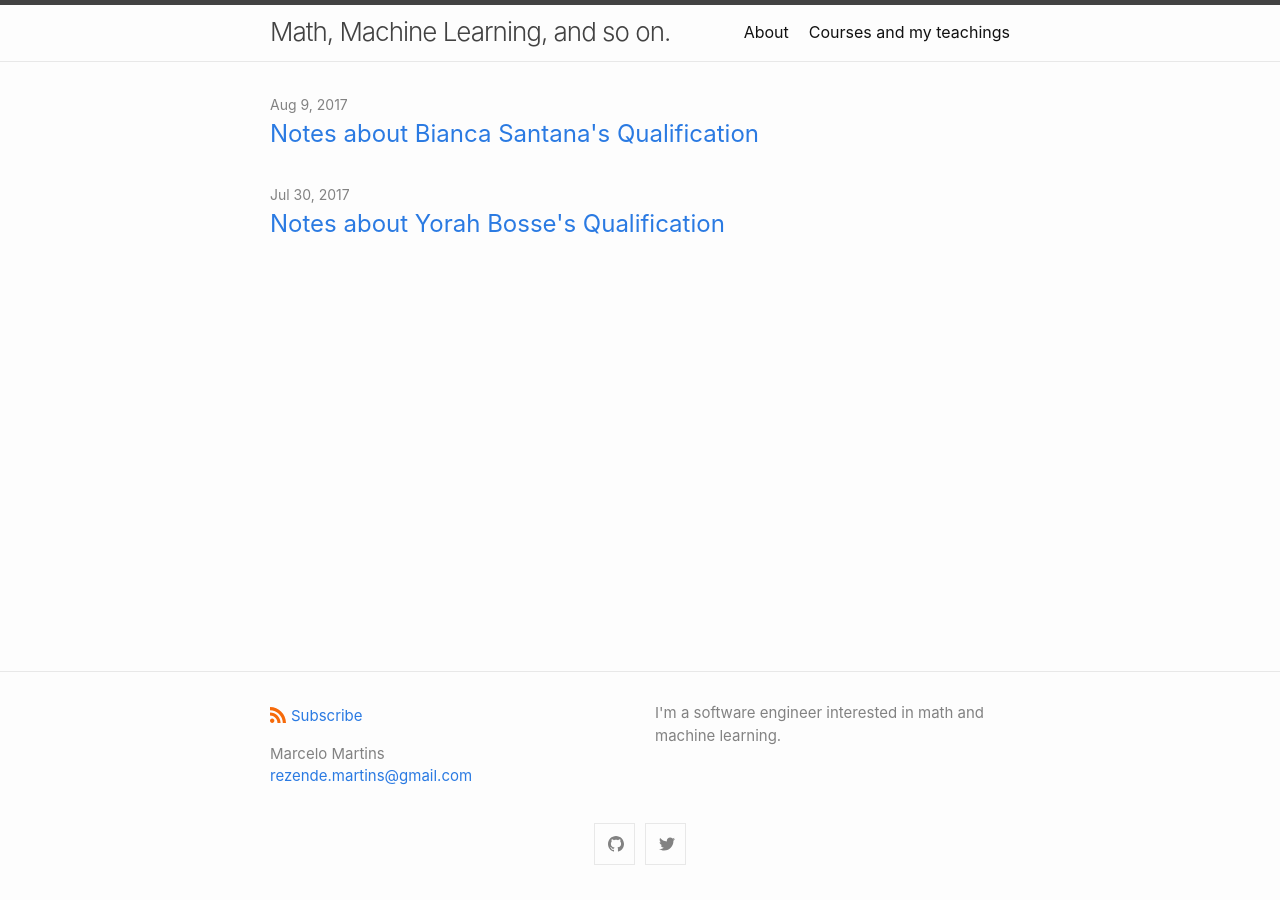
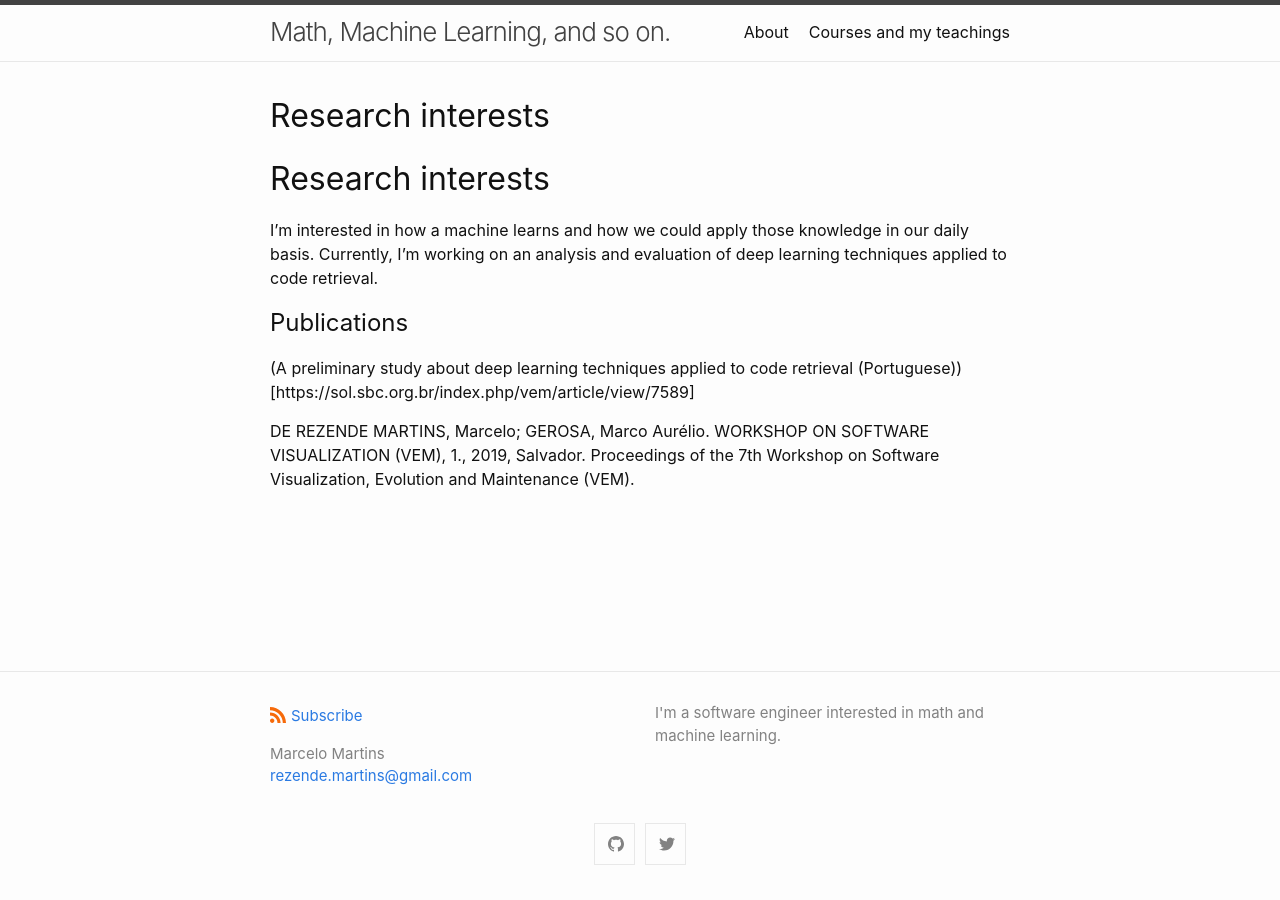
Before and after one commit to mrezende/mrezende.github.io, a Jekyll site: the page built from index.md, in a window 1280 px wide. Built offline with Jekyll 4.4.1, drawn with Linux system fonts in a browser that asks for light colours; our own code applies the rules of GitHub Pages for plain Markdown files.

Commit message:
changing home page

```diff
--- a/index.md
+++ b/index.md
@@ -7,3 +7,13 @@
 #
 layout: home
 ---
+
+# Research interests
+
+I'm interested in how a machine learns and how we could apply those knowledge in our daily basis. Currently, I'm working on an analysis and evaluation of deep learning techniques applied to code retrieval.
+
+## Publications
+
+(A preliminary study about deep learning techniques applied to code retrieval (Portuguese))[https://sol.sbc.org.br/index.php/vem/article/view/7589]
+
+DE REZENDE MARTINS, Marcelo; GEROSA, Marco Aurélio. WORKSHOP ON SOFTWARE VISUALIZATION (VEM), 1., 2019, Salvador. Proceedings of the 7th Workshop on Software Visualization, Evolution and Maintenance (VEM).
```
Also changed, not shown: _posts/2017-07-30-notes-about-yorah-bosses-qualification.md (deleted, +0 -22 lines), _posts/2017-08-09-notes-about-bianca-santana-qualification.md (deleted, +0 -27 lines).
